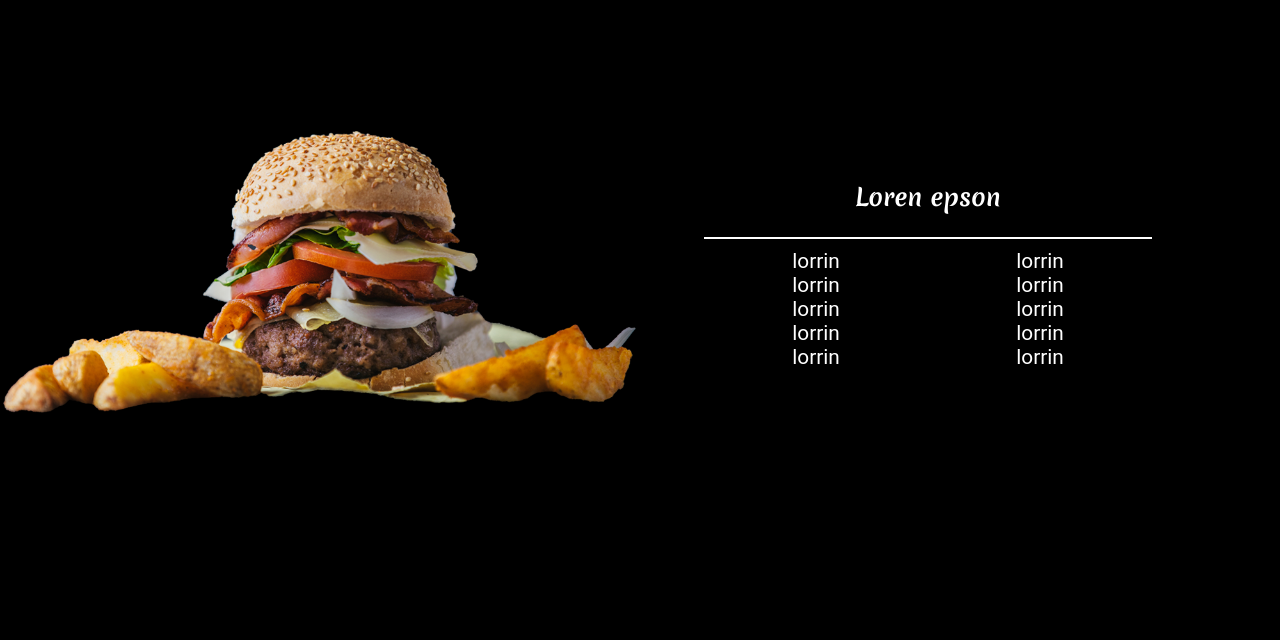
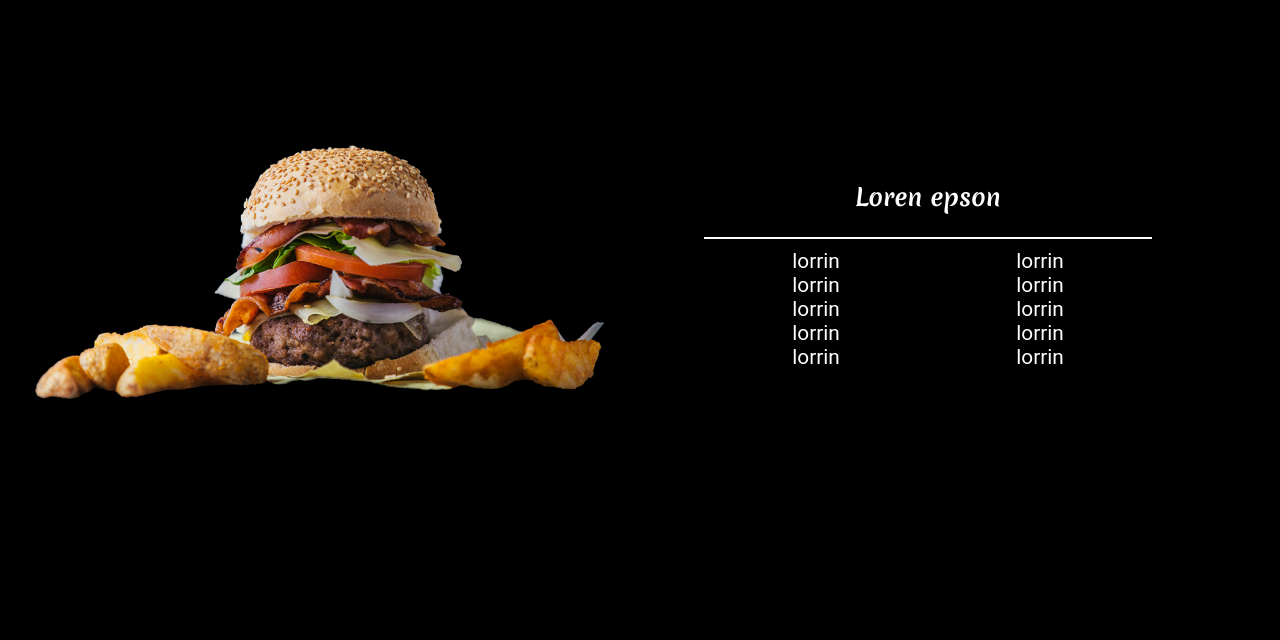
Before and after one commit to Kevin-028/Templete-Food, a website: page index.html in a window 1280 px wide. Shown: the part 1600-2240 px from the top of the page. Drawn offline with Linux system fonts and the light colour scheme.

Commit message:
Alteracao final

```diff
--- a/styles/modulos/content/_especialidade.scss
+++ b/styles/modulos/content/_especialidade.scss
@@ -28,11 +28,8 @@
     }
     .secao2{
         grid-area: secao2;
-        div{
-            img{
-                max-height: 84vh;
-
-            }
+        img{
+            width: 90%;
         }
     }
     .secao3{
```
Also changed, not shown: styles/style.css, 1 other file.
